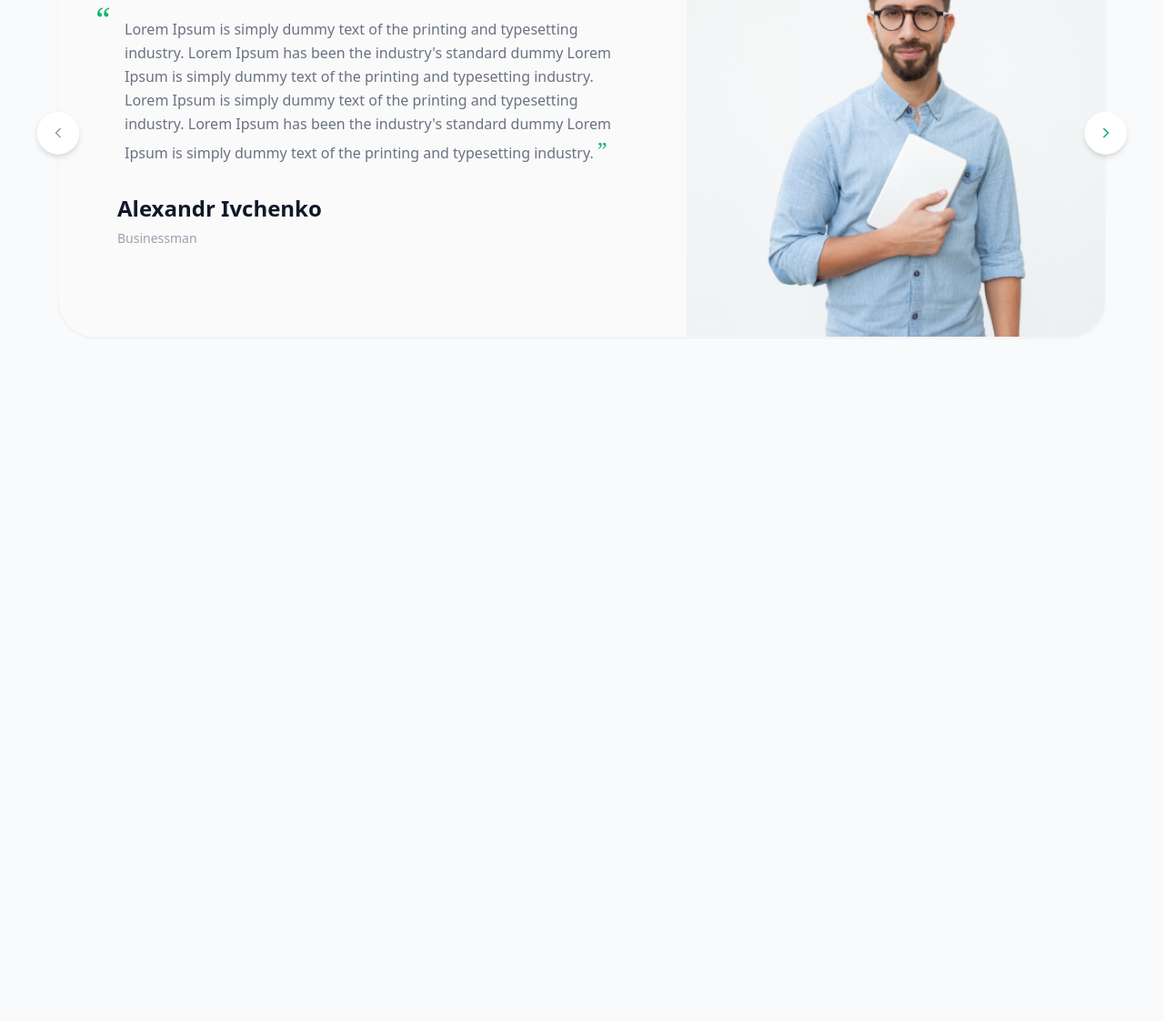
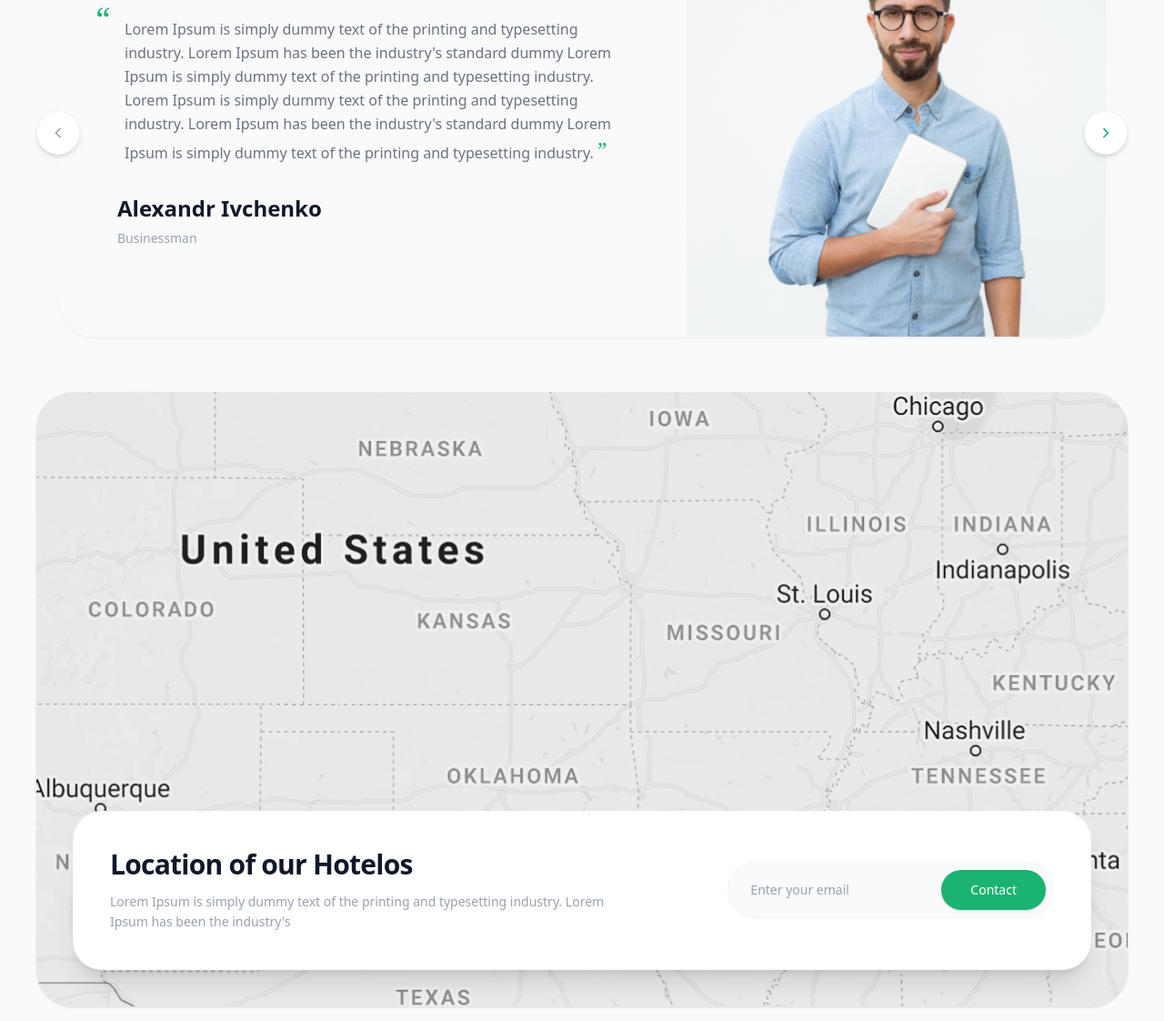
Before and after one commit to kabirovabdullo60-dot/Find-your-perfect-place-to-stay, a website: page index.html in a window 1280 px wide. Shown: the part 2544-3666 px from the top of the page at 91% size. Before the commit the page ends 2931 px from the top, so only its background shows below. Drawn offline with Linux system fonts and the light colour scheme.

Commit message:
section 6

```diff
--- a/index.html
+++ b/index.html
@@ -353,5 +353,42 @@
     </button>
 
   </div>
+
+  <div class="w-full max-w-[1200px] aspect-[16/9] min-h-[500px] rounded-[40px] shadow-sm relative overflow-hidden flex flex-col justify-end p-4 md:p-10 mt-15">
+
+    <div class="absolute inset-0 w-full h-full z-0">
+      <img src="./src/images/map.png" alt="Map Background" class="w-full h-full object-cover">
+    </div>
+
+    <div class="w-full bg-white rounded-[32px] p-6 md:p-10 shadow-xl border border-gray-100/50 flex flex-col lg:flex-row lg:items-center justify-between gap-6 z-10 mx-auto max-w-[300px] md:max-w-full relative">
+
+      <div class="max-w-xl text-center md:text-left">
+        <h2 class="text-2xl md:text-3xl font-bold text-gray-900 mb-3 tracking-tight">
+          Location of our Hotelos
+        </h2>
+        <p class="text-gray-400 text-xs md:text-sm leading-relaxed">
+          Lorem Ipsum is simply dummy text of the printing and typesetting industry. Lorem Ipsum has been the industry's
+        </p>
+      </div>
+
+      <div class="w-full lg:w-auto max-w-[260px] md:max-w-md mx-auto lg:mx-0">
+        <form class="bg-[#f8fafb] rounded-2xl md:rounded-full p-2 flex flex-col md:flex-row items-center gap-2 border border-gray-100">
+          <input
+            type="email"
+            placeholder="Enter your email"
+            class="w-full bg-transparent pl-4 py-2.5 text-xs md:text-sm text-gray-700 placeholder-gray-400 focus:outline-none text-center md:text-left"
+          >
+          <button
+            type="submit"
+            class="w-full md:w-auto bg-[#1bb372] hover:bg-emerald-600 text-white font-medium px-8 py-3 rounded-xl md:rounded-full text-xs md:text-sm transition shadow-sm shrink-0"
+          >
+            Contact
+          </button>
+        </form>
+      </div>
+
+    </div>
+
+  </div>
 </body>
 </html>
```
Also changed, not shown: src/images/map.png (added), src/output.css.
